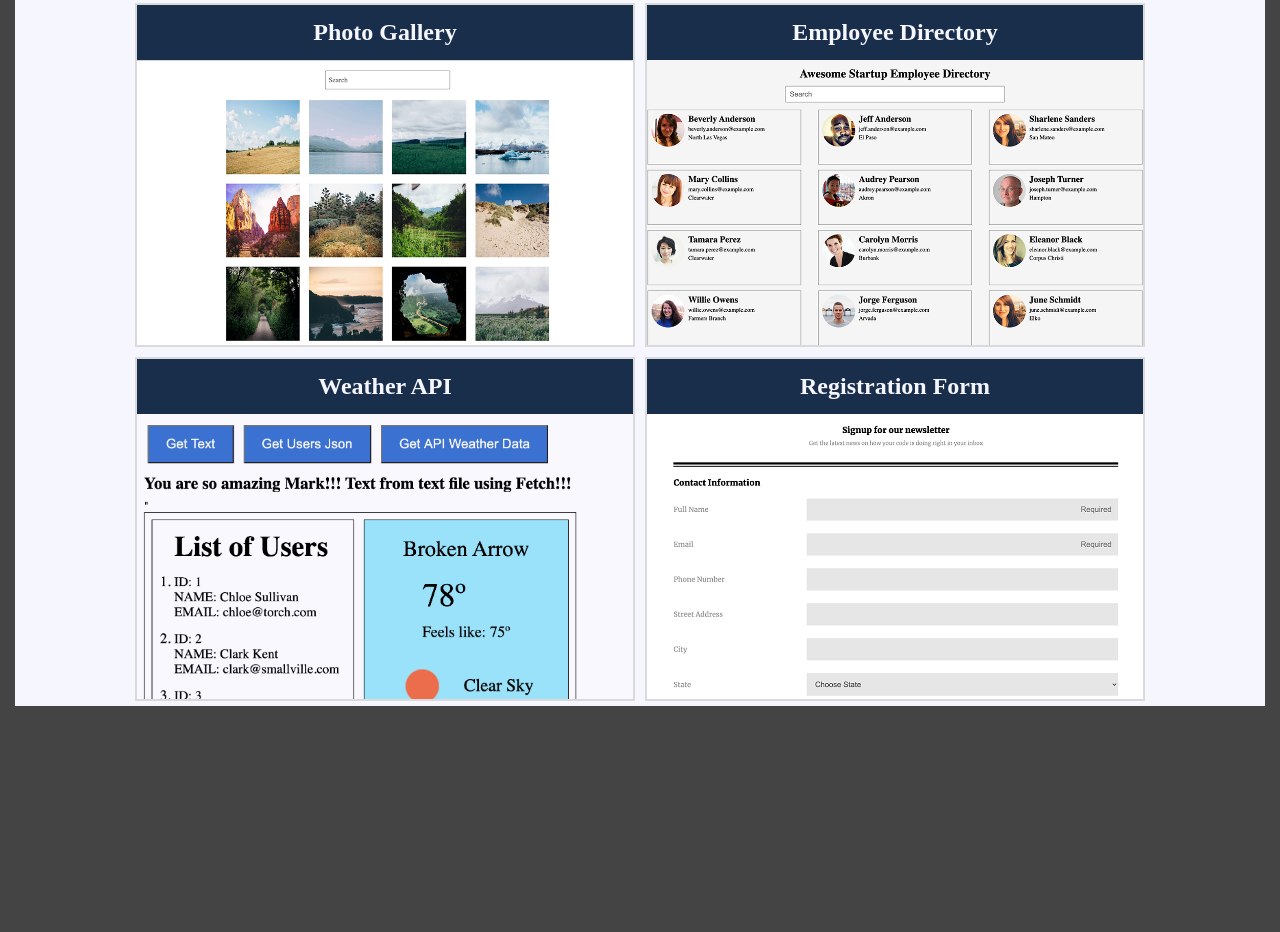
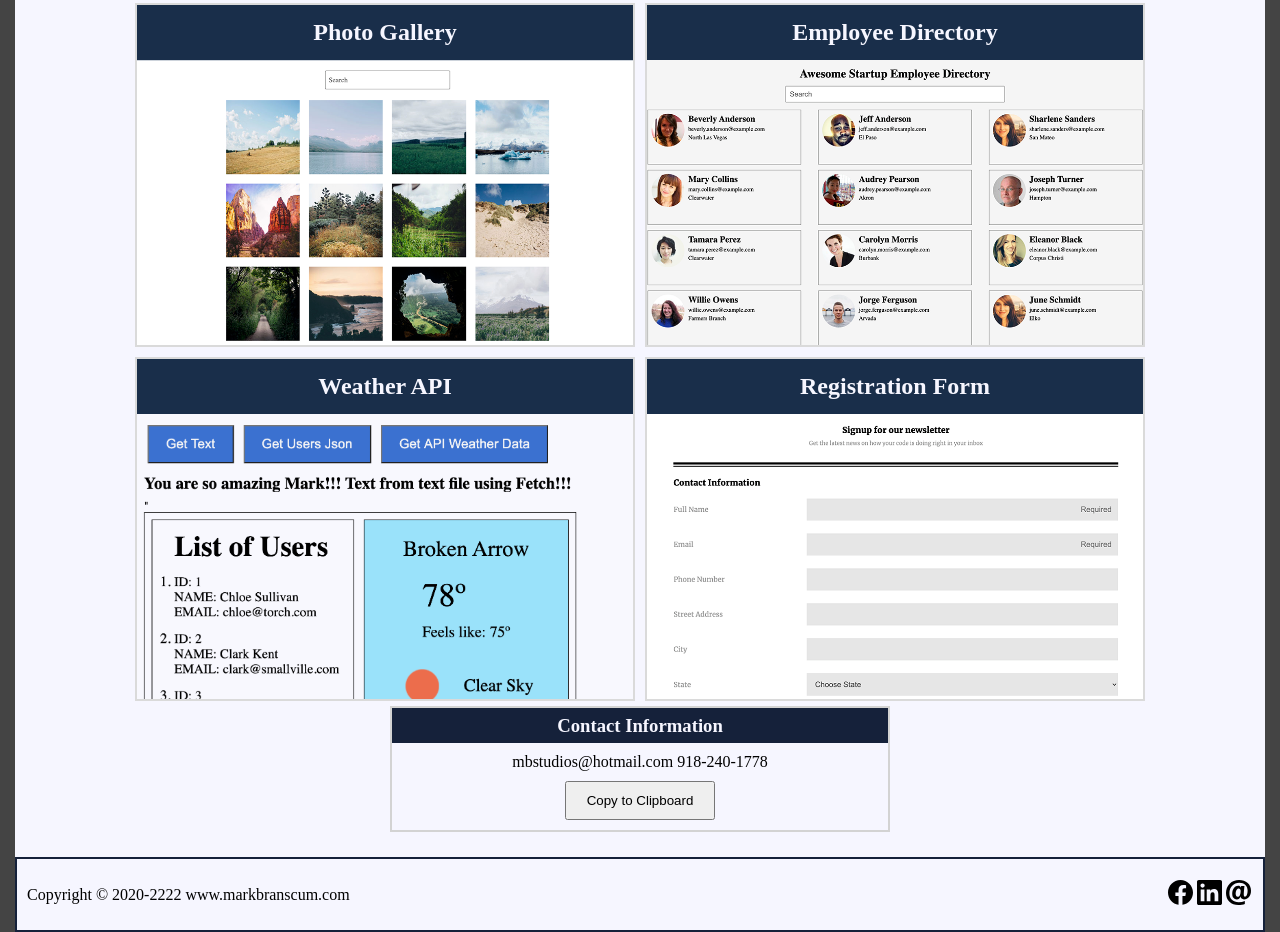
Before and after one commit to jsMarko/project-9, a plain HTML site: page index.html in a window 1280 px wide. Shown: the part 984-1916 px from the top of the page. Before the commit the page ends 1690 px from the top, so only its background shows below. Drawn offline with Linux system fonts and the light colour scheme.

Commit message:
Added contactInfo button for 2nd JS interactivity ... having issue with html validator

```diff
--- a/index.html
+++ b/index.html
@@ -45,69 +45,84 @@
             <!-- ^ Portfolio cards go here -->
             <div class="project-potrtfolio-container">
                <div class="project-card game-show javascript">
-                  <!-- ! wheel of success card goes here -->
+
                   <header class="card-header">
                      <h2 class="card-title">Game Show</h2>
                   </header>
                   <div class="card-image"></div>
                   <div class="card-footer">
-                     <!-- ! Anchor buttons go here -->
+                     <!--  Anchor buttons go here -->
                   </div>
                </div>
                <div class="project-card dashboard javascript sass">
-                  <!-- ! dashboard card goes here -->
+
                   <header class="card-header">
                      <h2 class="card-title">Dashboard</h2>
                   </header>
                   <div class="card-image"></div>
                   <div class="card-footer">
-                     <!-- ! Anchor buttons go here -->
+                     <!--  Anchor buttons go here -->
                   </div>
                </div>
                <div class="project-card photogallery javascript">
-                  <!-- ! ??? card goes here -->
+
                   <header class="card-header">
                      <h2 class="card-title">Photo Gallery</h2>
                   </header>
                   <div class="card-image"></div>
                   <div class="card-footer">
-                     <!-- ! Anchor buttons go here -->
+                     <!--  Anchor buttons go here -->
                   </div>
                </div>
                <div class="project-card employeedirectory javascript fetch-api sass">
-                  <!-- ! ??? card goes here -->
+
                   <header class="card-header">
                      <h2 class="card-title">Employee Directory</h2>
                   </header>
                   <div class="card-image"></div>
                   <div class="card-footer">
-                     <!-- ! Anchor buttons go here -->
+                     <!--  Anchor buttons go here -->
                   </div>
                </div>
                <div class="project-card weather javascript fetch-api">
-                  <!-- ! ??? card goes here -->
+
                   <header class="card-header">
                      <h2 class="card-title">Weather API</h2>
                   </header>
                   <div class="card-image"></div>
                   <div class="card-footer">
-                     <!-- ! Anchor buttons go here -->
+                     <!--  Anchor buttons go here -->
                </div>
             </div>
             <div class="project-card registration css-html">
-               <!-- ! ??? card goes here -->
+
                <header class="card-header">
                   <h2 class="card-title">Registration Form</h2>
                </header>
                <div class="card-image"></div>
                <div class="card-footer">
-                  <!-- ! Anchor buttons go here -->
+                  <!--  Anchor buttons go here -->
             </div>
          </div>
          </div>
-         <!-- ^ Weather goes here -->
+           <div class="contactInfo-container">
+              <div class="header">
+                 <h3 class="contactTitle">Contact Information</h3>
+              </div>
+            <p id="contactInfo">mbstudios@hotmail.com 918-240-1778</p>
+            <button class="info-btn">Copy to Clipboard</button>
+           </div>
+         <footer>
+            <p>Copyright &copy; 2020-2222 www.markbranscum.com</p>
+
+            <div class="social-container">
+               <a href="https://www.facebook.com/" target= "_blank"><img class="social" src="images/svg/facebook.svg" alt="LinkedIn"></a>
+            <a href="https://www.linkedin.com" target= "_blank"><img class="social" src="images/svg/linkedin.svg" alt="LinkedIn"></a>
+            <a href="mailto:mbstudios@hotmail.com" target="_blank"><img class="social" src="images/svg/email.svg" alt="LinkedIn"></a>
+            </div>
+         </footer>
       </div>
-      <!-- ! </div> above is content wrapper end -->
+
       <script src="js/app.js"></script>
    </body>
 </html>
--- a/js/app.js
+++ b/js/app.js
@@ -50,3 +50,17 @@ btnfilters.addEventListener("click", (e) => {
       }
    }
 });
+
+// Function for copy button for contact information
+const infoBtn = document.querySelector(".info-btn");
+
+infoBtn.addEventListener("click", () => {
+   let information = document.querySelector("#contactInfo").innerText;
+   let contact = document.querySelector(".contactInfo-container");
+   let el = document.createElement("textarea");
+   contact.appendChild(el);
+   el.value = information;
+   el.select();
+   document.execCommand("copy");
+   contact.removeChild(el);
+});
--- a/scss/styles.scss
+++ b/scss/styles.scss
@@ -124,7 +124,6 @@ html {
 }
 
 .main-content-wrapper {
-   // height: 100vh;
    background-color: $primary-white;
    display: flex;
    justify-content: center;
@@ -317,6 +316,66 @@ html {
    }
 }
 
+.social {
+   width: 25px;
+   margin: 2px;
+}
+
+.social-container {
+   width: 230px;
+}
+
+#emailModal {
+   display: none;
+   position: fixed;
+   z-index: 1;
+   bottom: 0;
+}
+
+.contactInfo-container {
+   width: 320px;
+   margin: 0 auto;
+   display: flex;
+   align-items: center;
+   flex-direction: column;
+   border: 2px solid lightgrey;
+   padding-bottom: 10px;
+}
+
+.contactInfo-container .header {
+   width: 100%;
+   height: 35px;
+   display: flex;
+   justify-content: center;
+   align-items: center;
+   background-color: #15213a;
+   // border: 2px solid red;
+}
+
+.contactTitle {
+   color: $primary-white;
+}
+
+#contactInfo {
+   font-size: 1rem;
+   margin: 10px 0;
+}
+
+.info-btn {
+   padding: 10px 20px;
+}
+
+footer {
+   width: 100%;
+   height: 75px;
+   margin-top: 25px;
+   padding: 0 10px;
+   display: flex;
+   justify-content: space-between;
+   align-items: center;
+   border: 2px solid #15213a;
+}
+
 // ====================================================
 //                   MEDIA QUERIES
 // ====================================================
@@ -324,6 +383,10 @@ html {
    .project-card {
       width: 400px;
       margin: 5px;
+   }
+
+   .contactInfo-container {
+      width: 400px;
    }
 }
 
@@ -370,4 +433,14 @@ html {
       width: 500px;
       margin: 5px;
    }
+
+   .social-container {
+      width: 250px;
+      display: flex;
+      justify-content: flex-end;
+   }
+
+   .contactInfo-container {
+      width: 500px;
+   }
 }
```
Also changed, not shown: css/styles.css, images/svg/email.svg (added), images/svg/facebook.svg (added), images/svg/linkedin.svg (added), 1 other file.
